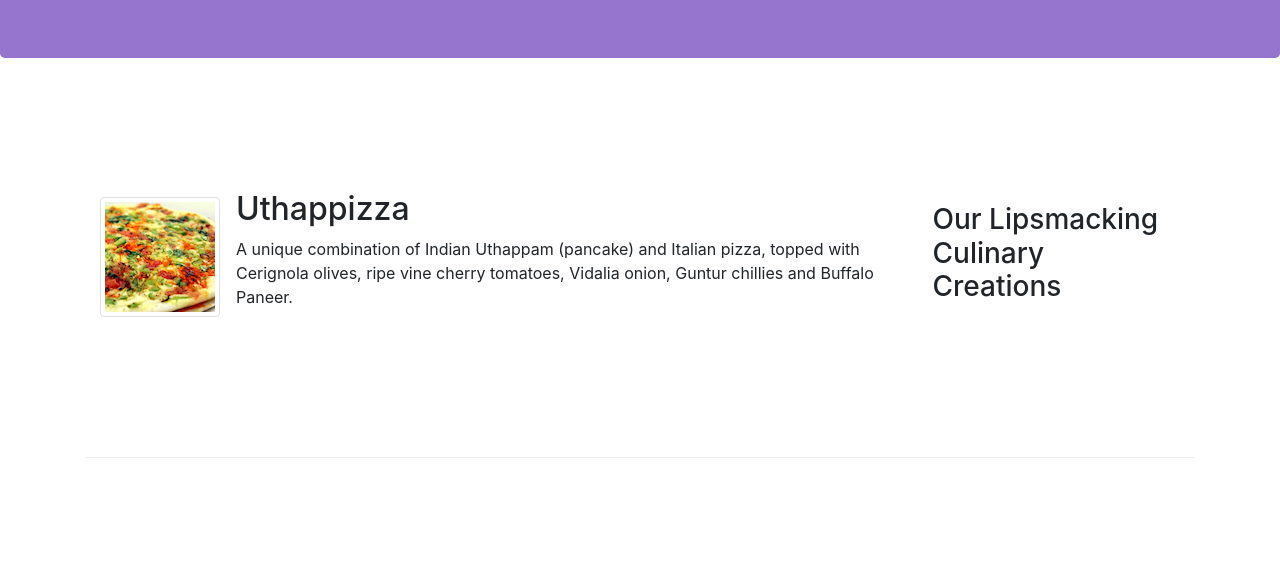
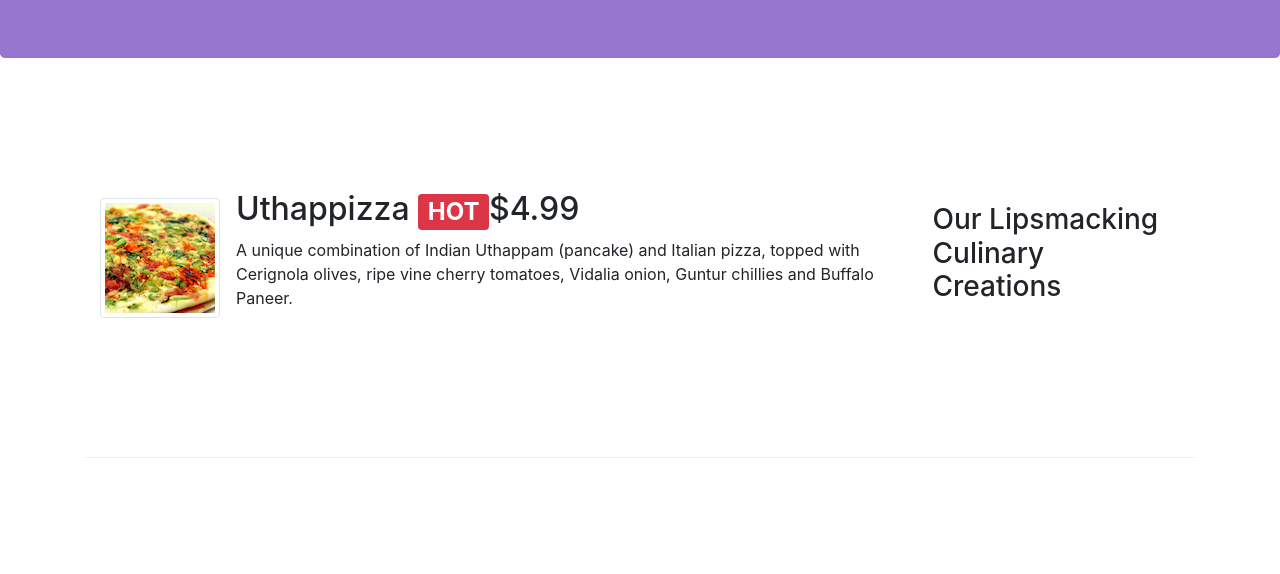
Before and after one commit to camper2018/Bootstrap4-Coursera, a website: page index.html in a window 1280 px wide. Shown: the part 226-800 px from the top of the page. Drawn offline with nearby package versions, Linux system fonts and the light colour scheme.

Commit message:
Alerting Users with Badges

```diff
--- a/index.html
+++ b/index.html
@@ -98,7 +98,10 @@
               alt="Uthappizza"
             />
             <div class="media-body">
-              <h2 class="mt-0">Uthappizza</h2>
+              <h2 class="mt-0">
+                Uthappizza
+                <span class="badge badge-danger">HOT</span class="badge badge-pill badge-secondary"><span>$4.99</span>
+              </h2>
               <p class="d-none d-sm-block">
                 A unique combination of Indian Uthappam (pancake) and Italian
                 pizza, topped with Cerignola olives, ripe vine cherry tomatoes,
```
